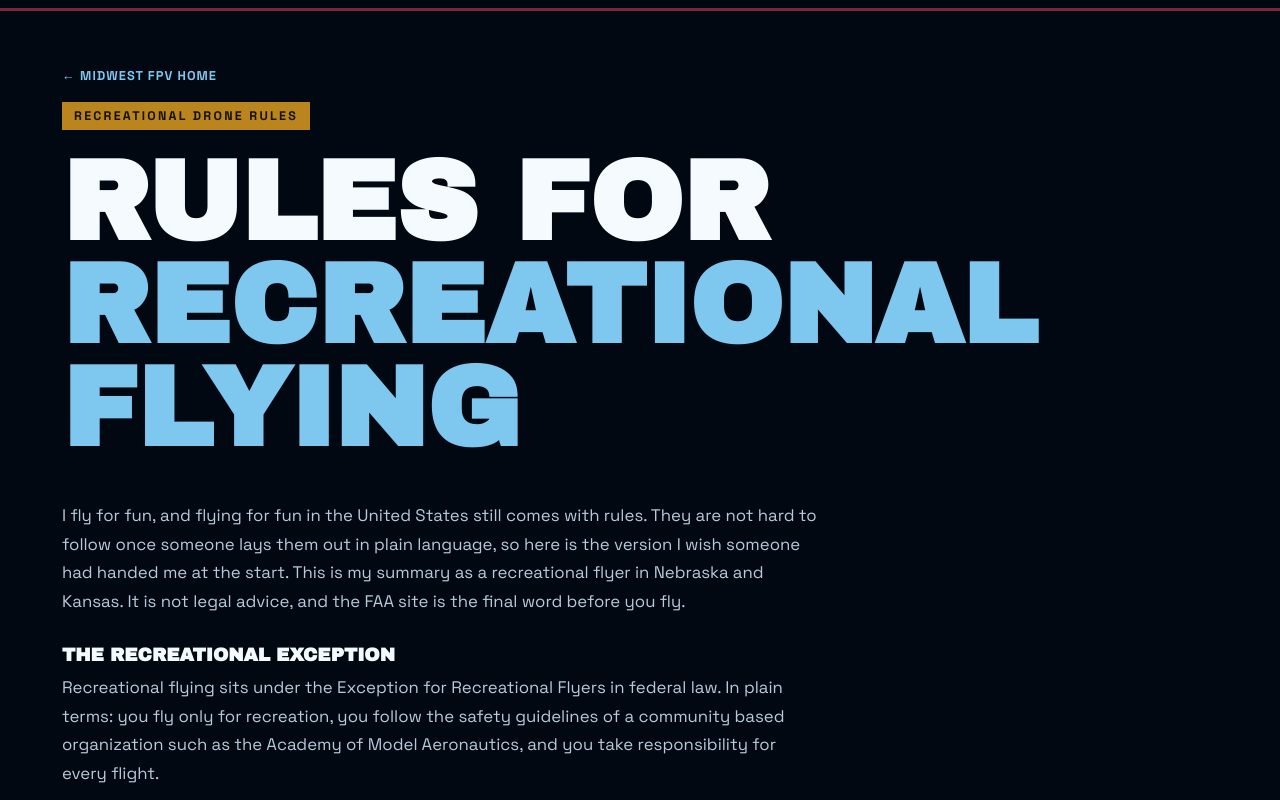
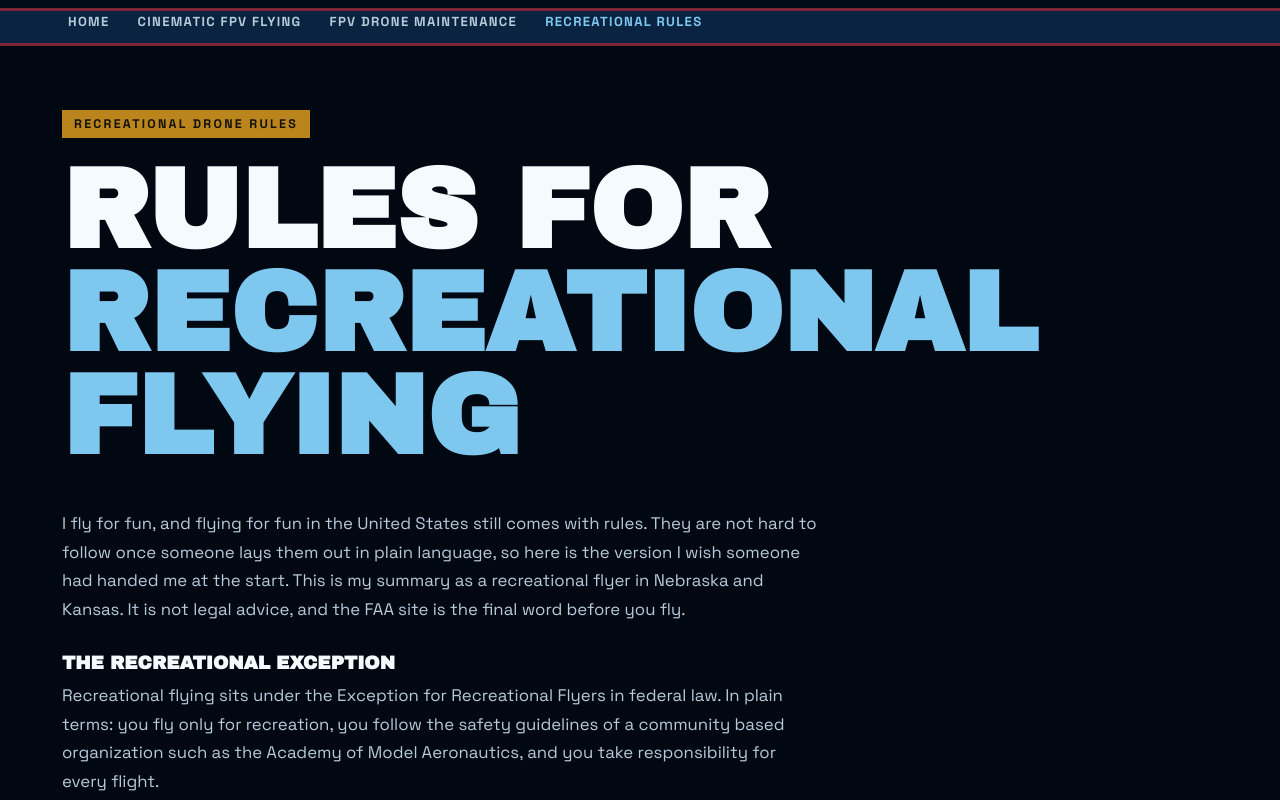
Before and after one commit to brockbrownorg/fpv, a plain HTML site: page rules.html in a window 1280 px wide. Shown: the top 800 px of the page. Drawn offline with Linux system fonts and the light colour scheme.

Commit message:
Add menu navigation

```diff
--- a/rules.html
+++ b/rules.html
@@ -95,13 +95,18 @@
   a.cardlink:nth-child(3){border-top-color:var(--mustard)}
   a.cardlink h3{font-family:"Archivo Black",sans-serif;text-transform:uppercase;font-size:1.05rem;margin:0 0 6px}
   a.cardlink p{color:var(--muted);line-height:1.55;margin:0}
+
+  .mainnav{border-bottom:3px solid var(--maroon);background:var(--night2)}
+  .mainnav .row2{max-width:1200px;margin:0 auto;padding:13px 28px;display:flex;gap:28px;flex-wrap:wrap}
+  .mainnav a{color:var(--muted);text-decoration:none;font-weight:700;letter-spacing:.1em;text-transform:uppercase;font-size:.82rem}
+  .mainnav a:hover{color:var(--sky)}
+  .mainnav a.active{color:var(--sky)}
 </style>
 </head>
 <body>
   <div class="topbar"></div>
+  <nav class="mainnav"><div class="row2"><a href="index.html">Home</a><a href="cinematic.html">Cinematic FPV Flying</a><a href="maintenance.html">FPV Drone Maintenance</a><a href="rules.html" class="active">Recreational Rules</a></div></nav>
   <header class="hero">
-    <a class="backlink" href="index.html">&larr; Midwest FPV Home</a>
-    <br />
     <span class="tag">Recreational Drone Rules</span>
     <h1><span class="row">Rules for</span><span class="row sky">Recreational Flying</span></h1>
   </header>
```
Also changed, not shown: cinematic.html (+7 -2 lines), index.html (+8 -0 lines), maintenance.html (+7 -2 lines).
